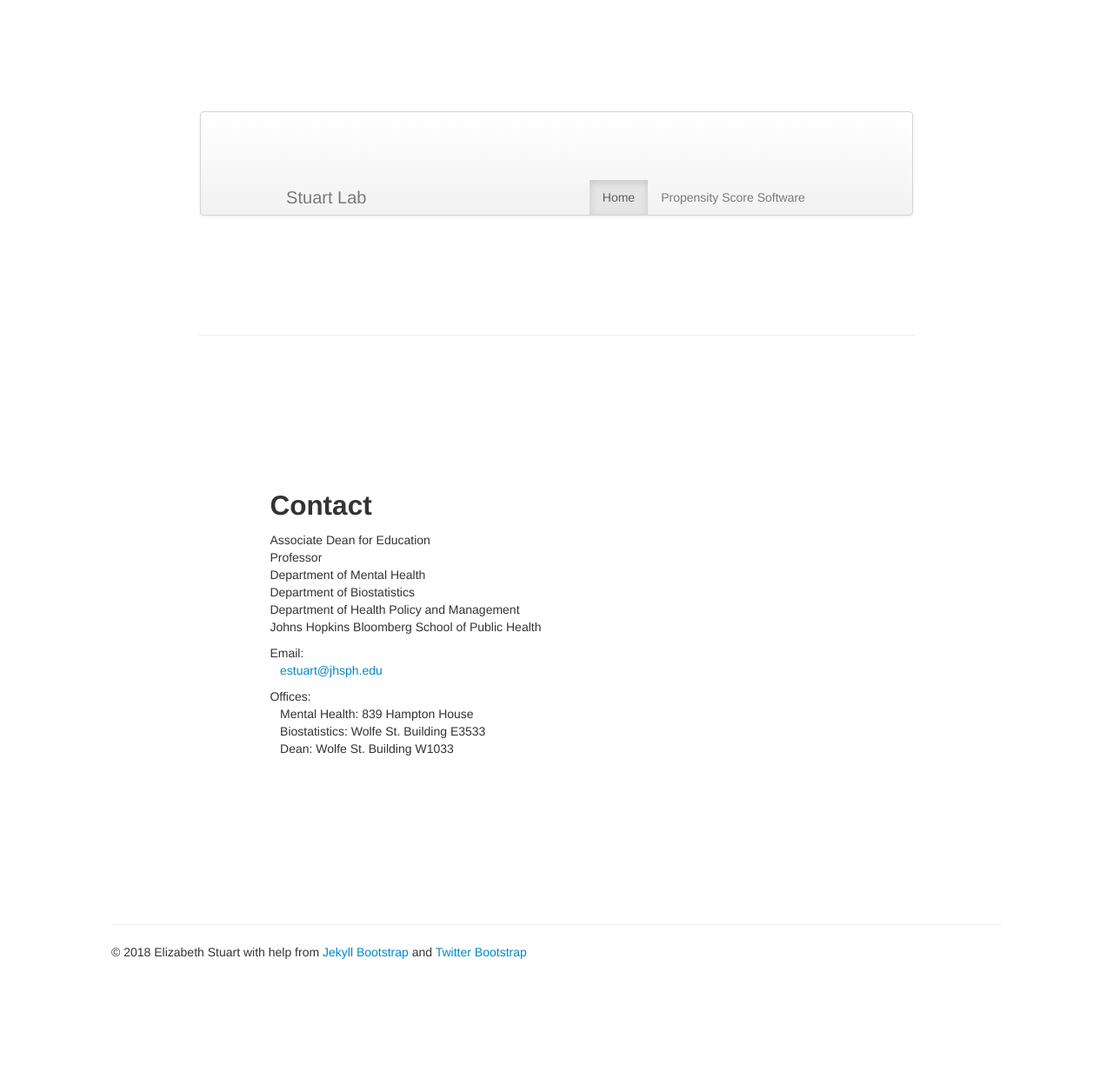
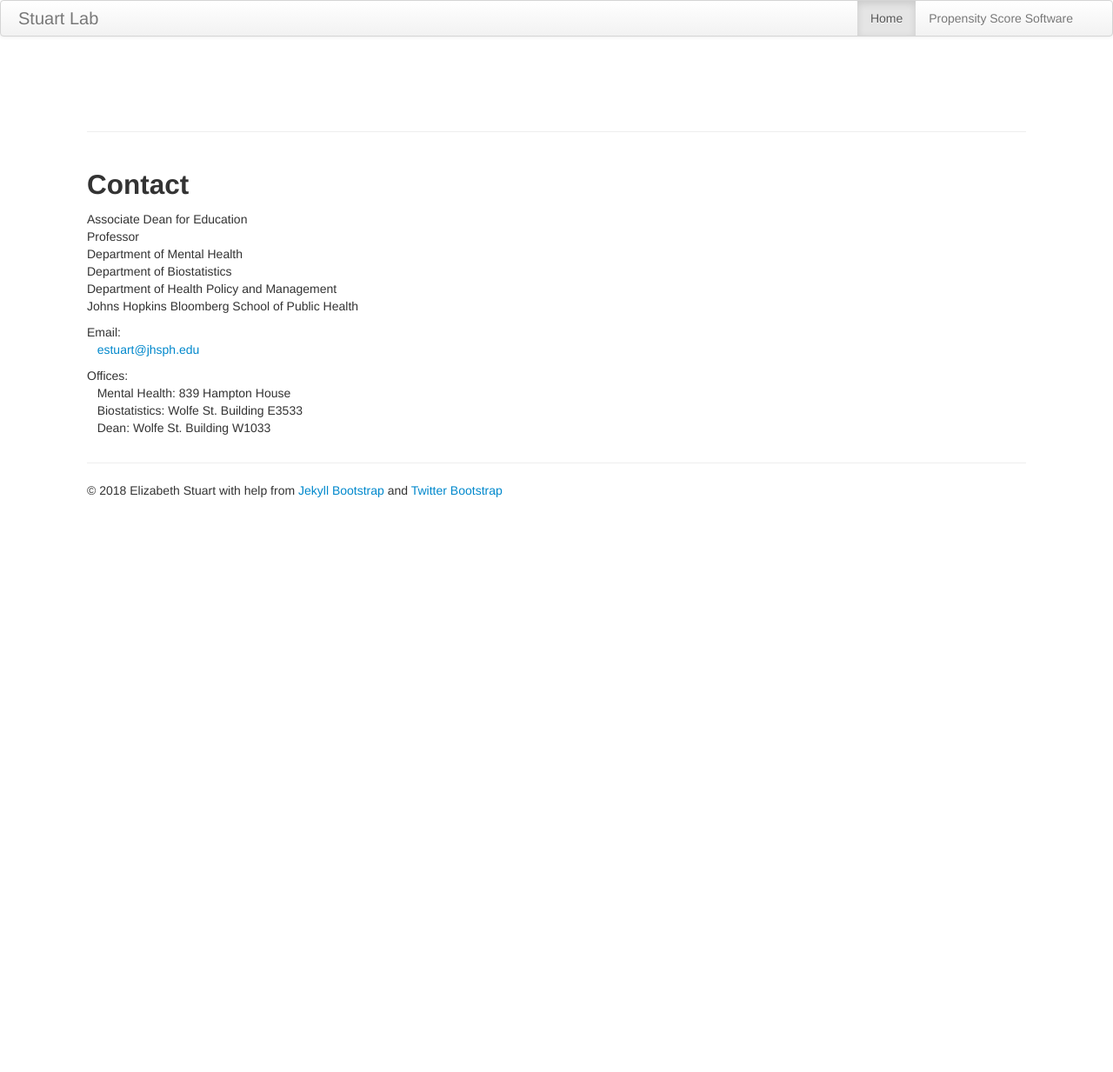
Before and after one commit to StuartRA/StuartRA.github.io, a Jekyll site: the page built from 00-index.md, in a window 1280 px wide. Shown: the whole page at 87% size. Built offline with Jekyll 4.4.1, drawn with Linux system fonts in a browser that asks for light colours; after the commit the page ends 900 px from its top, so only the background shows below that.

Commit message:
Update page.html

```diff
--- a/_includes/themes/twitter/page.html
+++ b/_includes/themes/twitter/page.html
@@ -1,9 +1,7 @@
-<style>
-
-    div {
+<div {
     margin: 10%;
 }
-</style>
+</div>
 
 <div class="page-header">
   <!--- <h1>{{ page.title }} {% if page.tagline %} <small>{{ page.tagline }}</small>{% endif %}</h1>  --->
```
